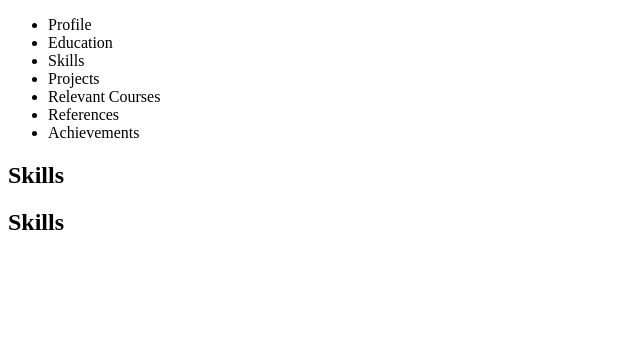
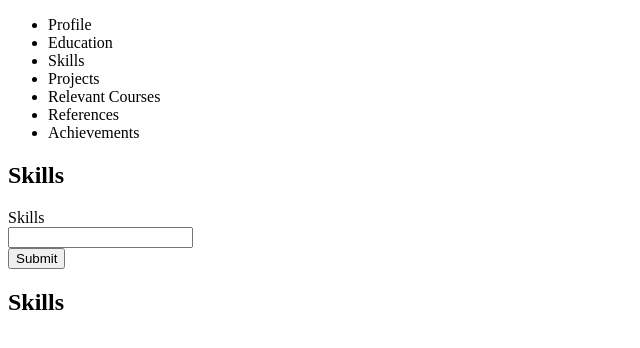
Before and after one commit to KBoohene/resume-builder, a React (Create React App) app: page / in a window 1280 px wide. Shown: the top 348 px of the page, without its empty margins (0-640 px from the left). Built offline with nearby package versions, Linux system fonts and the light colour scheme.

Commit message:
Add multiple input component

```diff
--- a/src/components/ResumeSections/Skills/SkillsForm.tsx
+++ b/src/components/ResumeSections/Skills/SkillsForm.tsx
@@ -1,9 +1,15 @@
 import React from 'react';
+import { SkillPaths } from '../../../data/AppPaths';
+import MultipleInput from '../../Shared/Components/MultipleInput';
+import TempSubmit from '../../Shared/Components/TempSubmit';
+import { InputType } from '../../Shared/Types';
 
 const SkillsForm = () => {
   return (
     <div>
       <h2>Skills</h2>
+      <MultipleInput type={InputType.text} label={'Skills'} value={''} placeholder={''} path={SkillPaths.Skills} />
+      <TempSubmit path={SkillPaths.Skills} />
     </div>
   );
 }
--- /dev/null
+++ b/src/components/Shared/Components/MultipleInput.tsx
@@ -0,0 +1,43 @@
+import React, { useContext } from 'react';
+import { ResumeContext } from '../../../contexts/ResumeContext';
+import { InputInterface, InputType } from '../Types';
+
+const MultipleInput = ({ type, label, path }: InputInterface) => {
+  const { dispatch } = useContext(ResumeContext);
+
+  const handleChange = (e: React.ChangeEvent<HTMLInputElement>) => {
+    dispatch({
+      type: 'on_input_temp',
+      payload: {
+        value: e.currentTarget.value,
+        path
+      }
+    });
+  };
+
+  return (
+    <div>
+      <label htmlFor="">{label}</label>
+      {(type === InputType.text) && (
+        <div>
+          <input type="text" onChange={handleChange} />
+        </div>
+      )}
+      {(type === InputType.date) && (
+        <div>
+          <input type="date" onChange={handleChange} />
+        </div>
+      )}
+      {(type === InputType.textarea) && (
+        <textarea name="" id="" />
+      )}
+      {(type === InputType.dropdown) && (
+        <select>
+          <option value=""></option>
+        </select>
+      )}
+    </div>);
+}
+
+
+export default MultipleInput;
```
